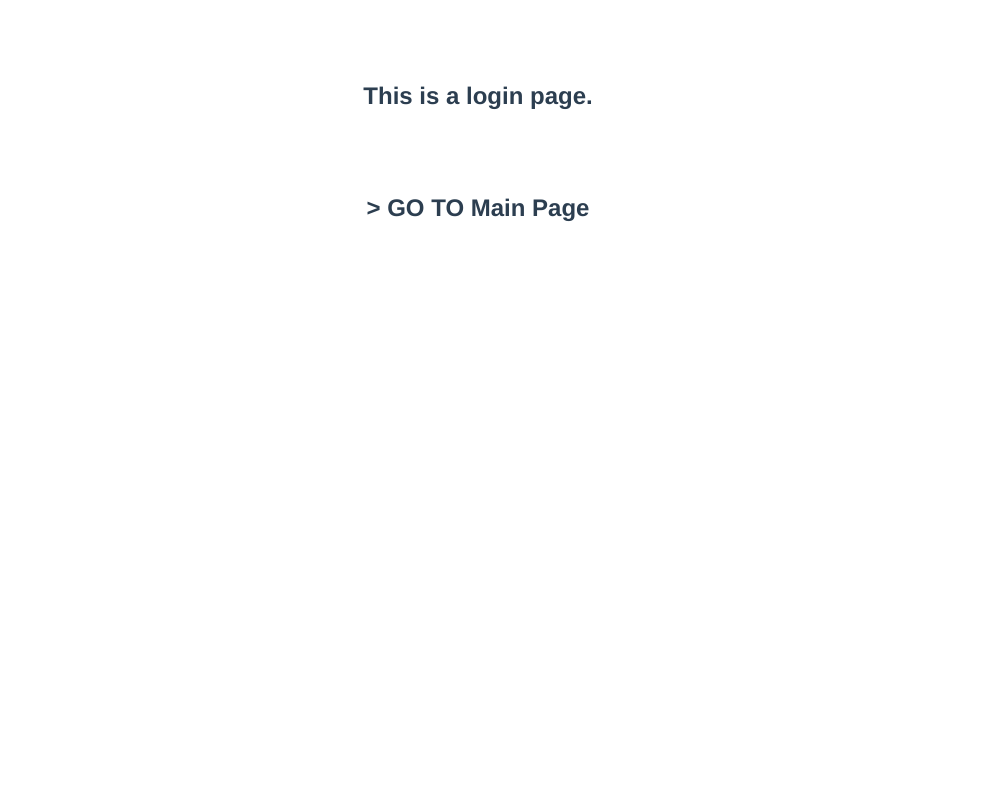
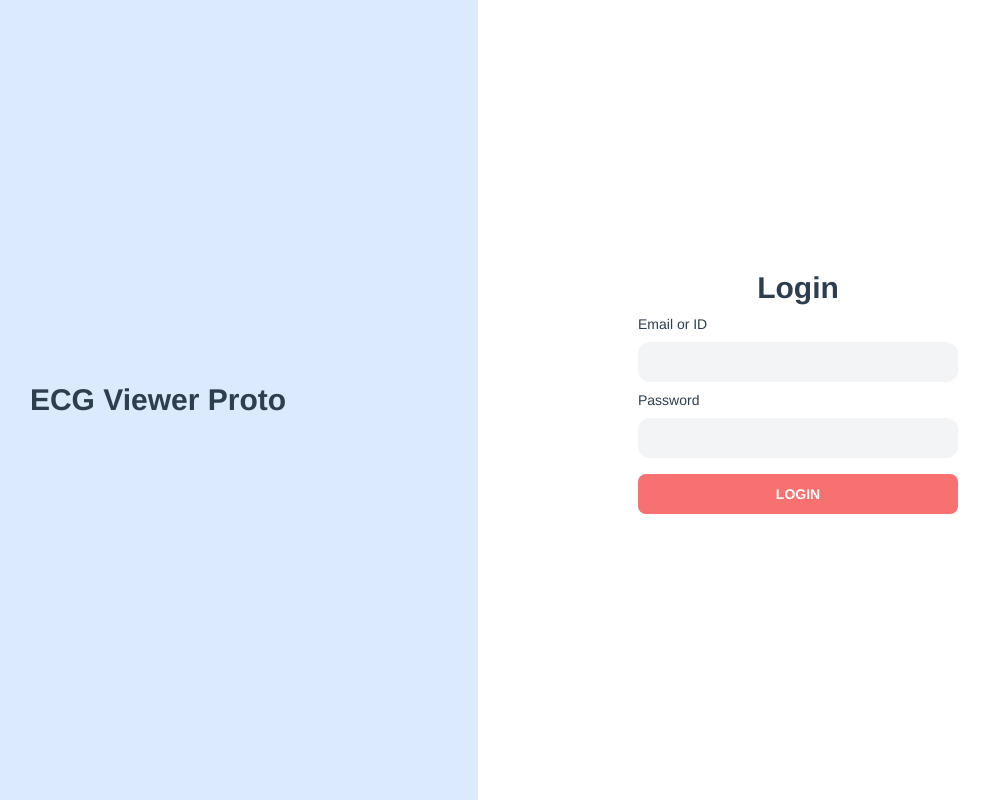
Before and after one commit to zaiyou12/ecg-viewer-proto, a Vue app in the folder front-end/: page /login in a window 1280 px wide. Shown: the whole page, without its empty margins (162-1151 px from the left). Built offline with nearby package versions, Linux system fonts and the light colour scheme.

Commit message:
🚧 WIP: Test View Strip
Bug in camelize

```diff
--- a/front-end/src/components/TestList/index.vue
+++ b/front-end/src/components/TestList/index.vue
@@ -21,5 +21,5 @@
 
 const store = useTestsStore()
 
-const listHeaders = ['Test Seq', 'Duration', 'Region', 'Group', 'Status']
+const listHeaders = ['Test ID', 'Duration', 'Region', 'Group', 'Status']
 </script>
--- a/front-end/src/components/TestView/TestDetailHeader.vue
+++ b/front-end/src/components/TestView/TestDetailHeader.vue
@@ -1,6 +1,8 @@
 <template>
   <div class="test-detail-header-container">
-    <div>
+    <div
+      class="h-full flex items-center justify-between mx-5 border-b-2 border-gray-100"
+    >
       <div class="w-1/2 flex items-center cursor-default justify-between">
         <p
           class="ml-5 mr-5 font-bold text-2xl text-left"
@@ -42,10 +44,5 @@
       transform translate-x-52
       bg-white;
   }
-
-  .test-detail-header-container div::nth-child(1) {
-    @apply h-full flex items-center justify-between
-    mx-5 border-b-2 border-gray-100;
-  }
 }
 </style>
--- a/front-end/src/pages/LoginPage.vue
+++ b/front-end/src/pages/LoginPage.vue
@@ -1,6 +1,42 @@
 <template>
-  <p class="my-20 font-bold text-2xl">This is a login page.</p>
-  <AppLink name="main" class="my-20 font-bold text-2xl">
-      &gt; GO TO Main Page
-  </AppLink>
+  <div class="login-page-container">
+    <div class="w-1/2 bg-blue-100 flex items-center justify-center">
+      <div class="font-bold text-3xl">ECG Viewer Proto</div>
+    </div>
+    <div class="w-1/2 h-full flex flex-col items-center justify-center">
+      <h1 class="font-bold text-3xl cursor-default select-none">Login</h1>
+      <div class="w-1/2 h-56 flex flex-col it justify-center">
+        <p>Email or ID</p>
+        <input type="email" />
+        <p>Password</p>
+        <input type="password" />
+        <!-- <button>LOGIN</button> -->
+        <AppLink name="main" class="login-page-container-btn">LOGIN</AppLink>
+      </div>
+    </div>
+  </div>
 </template>
+
+<style>
+@layer components {
+  .login-page-container {
+    @apply w-screen h-screen overflow-hidden flex;
+  }
+
+  .login-page-container p {
+    @apply text-left text-sm cursor-default select-none;
+  }
+
+  .login-page-container input {
+    @apply w-full h-10 rounded-xl px-4 my-2 block
+    text-sm hover:bg-gray-50
+    bg-gray-100 focus:outline-none;
+  }
+
+  .login-page-container-btn {
+    @apply h-10 rounded-lg my-2 py-2.5
+    font-bold text-white bg-red-400 text-sm
+    hover:bg-red-300;
+  }
+}
+</style>
--- a/front-end/src/pages/TestViewPage.vue
+++ b/front-end/src/pages/TestViewPage.vue
@@ -14,7 +14,7 @@
 <script lang="ts" setup>
 import TestDetailHeader from '@/components/TestView/TestDetailHeader.vue'
 import TestDetails from '@/components/TestView/TestDetails.vue'
-import useTestViewStore from '../stores/test-view';
+import useTestViewStore from '../stores/test-view'
 
 const store = useTestViewStore()
 </script>
```
Also changed, not shown: front-end/src/components/TestView/StripsPanel.vue (+8 -16 lines).
